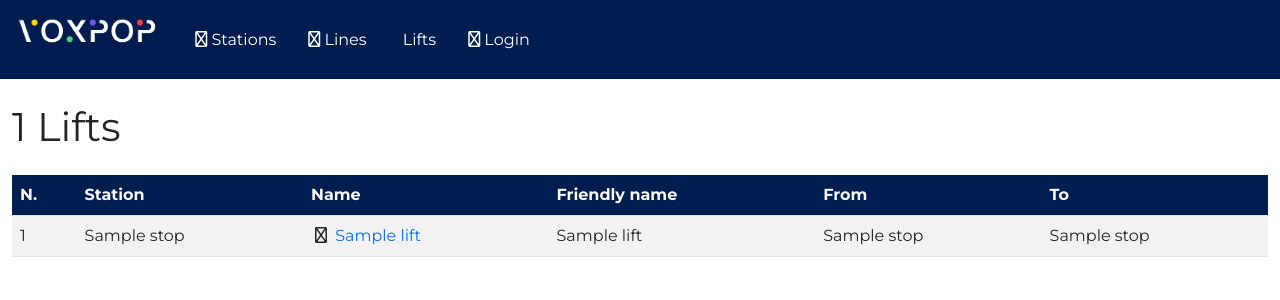
After one commit to infofactory/voxpop, a Django app: page /lifts/ in a window 1280 px wide. The commit adds this page. Shown: the top 300 px of the page. Run offline with Django 4.2, Linux system fonts and the light colour scheme; tables that the repository leaves empty hold one stand-in row (values such as "Sample post"); some libraries are stand-ins or nearby versions.

Commit message:
Tabella lifts

```diff
--- a/src/lisbona/templates/base.html
+++ b/src/lisbona/templates/base.html
@@ -13,42 +13,13 @@
         integrity="sha384-rbsA2VBKQhggwzxH7pPCaAqO46MgnOM80zW1RWuH61DGLwZJEdK2Kadq2F9CUG65" crossorigin="anonymous">
     <link rel=”stylesheet” href="{% static '/stations/css/style.css' %}">
     <link href="{% static '/stations/css/style.css' %}" rel="stylesheet">
-    <link rel="stylesheet" href="https://cdnjs.cloudflare.com/ajax/libs/font-awesome/6.2.1/css/all.min.css"
-        integrity="sha512-MV7K8+y+gLIBoVD59lQIYicR65iaqukzvf/nwasF0nqhPay5w/9lJmVM2hMDcnK1OnMGCdVK+iQrJ7lzPJQd1w=="
-        crossorigin="anonymous" referrerpolicy="no-referrer" />
+    <script src="https://kit.fontawesome.com/51f11f635e.js" crossorigin="anonymous"></script>
     <title>{%block page_title%}Voxpop{%endblock%}</title>
     {% block header_js %}{% endblock %}
 </head>
 
 <body>
     <header>
-        <!-- {% comment %} <nav class="custom-nav">
-            <div class="container d-flex ">
-                <figure class="logo mb-0">
-                    <a href="{% url 'home' %}">
-                        <img src="{% static 'stations/img/logo.png' %}" alt="">
-                    </a>
-                </figure>
-            </div>
-
-
-        {% if request.user.is_authenticated %}
-            <div id="user">
-                <div class="d-flex align-items-center px-3">
-                    <i class="fa-solid fa-user text-light"></i>
-                    <p class="text-light ps-1">
-                        {{request.user}}
-                    </p>
-                </div>
-                <div id="user_card">
-                    <a href="{% url 'logout' %}">
-                        Logout
-                    </a>
-                </div>
-            </div>
-        {% endif %}
-        </nav> {% endcomment %} -->
-
         <nav style="background-color: #001d50 !important; " class="navbar justify-content-between navbar-dark bg-dark sticky-top  navbar-expand-lg ">
             <div class="container-fluid text-white">
               <a class="navbar-brand" href="{% url 'home' %}">
@@ -63,10 +34,13 @@
               <div class="collapse navbar-collapse" id="navbarNavDropdown">
                 <ul class="navbar-nav custom-nav">
                   <li class="nav-item mx-2">
-                    <a class="nav-link" href="{% url 'home' %}">Stations</a>
+                    <a class="nav-link" href="{% url 'home' %}"><i class="fa-regular fa-train"></i> Stations</a>
                   </li>
                   <li class="nav-item mx-2">
-                    <a class="nav-link" href="{% url 'lines' %}">Lines</a>
+                    <a class="nav-link" href="{% url 'lines' %}"><i class="fa-regular fa-road"></i> Lines</a>
+                  </li>
+                  <li class="nav-item mx-2">
+                    <a class="nav-link" href="{% url 'lifts' %}"><i class="fa-regular fa-escalator"></i> Lifts</a>
                   </li>
                   {% if request.user.is_authenticated %}
 
@@ -80,7 +54,7 @@
                     </ul>
                   </li>
                   {% else %}
-                    <li class="nav-item mx-2"><a class="nav-link" href="{% url 'login' %}">Login</a></li>
+                    <li class="nav-item mx-2"><a class="nav-link" href="{% url 'login' %}"><i class="fa-regular fa-sign-in"></i> Login</a></li>
                   {% endif %}
                 </ul>
               </div>
--- a/src/lisbona/urls.py
+++ b/src/lisbona/urls.py
@@ -38,6 +38,8 @@ urlpatterns = [
     path('lines/', views.lines_index, name='lines'),
     path('lines/<int:id>/edit/', views.line_edit, name='line_edit'),
 
+    path('lifts/', views.lifts_list, name='lifts'),
+
     path('ramps/<int:parent>/add/', views.ramps_edit, name='ramp_add'),
     path('ramps/<int:id>/edit/', views.ramps_edit, name='ramp_edit')
 ]
--- a/src/stations/models.py
+++ b/src/stations/models.py
@@ -118,7 +118,7 @@ class Lift(models.Model):
     type = models.IntegerField(choices=LIFT_TYPES)
     stop = models.ForeignKey(Stop, on_delete=models.CASCADE, related_name="lifts")
     name = models.CharField(max_length=100)
-    friendly_name = models.CharField(max_length=100, blank=True, null=True)
+    friendly_name = models.CharField(max_length=100, blank=True)
     from_area = models.ForeignKey(Stop, on_delete=models.CASCADE, related_name='+', blank=True, null=True)
     intermediate_area1 = models.ForeignKey(Stop, on_delete=models.CASCADE, blank=True, null=True, related_name='+')
     intermediate_area2 = models.ForeignKey(Stop, on_delete=models.CASCADE, blank=True, null=True, related_name='+')
@@ -139,6 +139,9 @@ class Lift(models.Model):
     def __str__(self) -> str:
         return  self.name
 
+
+    class Meta:
+        ordering=('stop', 'type', 'name',)
 
 
 class RampRoutes(models.Model):
--- /dev/null
+++ b/src/stations/templates/lifts/lifts.html
@@ -0,0 +1,42 @@
+{% extends 'base.html'%}
+{%block page_title%}Lisbona - Stations{%endblock%}
+
+{%block content%}
+
+    <h1 class="my-4">{{lifts.count}} Lifts</h1>
+
+{% if lifts %}
+<div class="table-responsive">
+<table class="table table-striped">
+    <thead>
+        <tr class="text-light">
+            <th>N.</th>
+            <th>Station</th>
+            <th>Name</th>
+            <th>Friendly name</th>
+            <th>From</th>
+            <th>To</th>
+        </tr>
+    </thead>
+    <tbody>
+
+        {% for lift in lifts %}
+        <tr>
+            <td>{{forloop.counter}}</td>
+            <td>
+                {{lift.stop}}
+            </td>
+            <td class="text-nowrap">
+                <i class="fa-regular fa-fw fa-{% if lift.type == 0 %}elevator{% elif lift.type == 1 %}escalator{% elif lift.type == 2 %}stairs{% elif lift.type == 3 %}wheelchair{% endif %}" title="{{lift.get_type_display}}"></i>&nbsp;<a href="{% url 'lift_edit' lift.pk %}">{{lift}}</a>
+            </td>
+            <td>{{lift.friendly_name}}</td>
+            <td>{{lift.from_area}}</td>
+            <td>{{lift.to_area}}</td>
+        </tr>
+        {% endfor %}
+
+    </tbody>
+</table>
+</div>
+{% endif %}
+{% endblock content %}
--- a/src/stations/views.py
+++ b/src/stations/views.py
@@ -257,3 +257,13 @@ def ramps_edit(request, parent=None, id=None):
 
     context = {'form': form}
     return render(request, 'stations/ramps/edit.html', context)
+
+
+
+def lifts_list(request):
+    lifts = Lift.objects.all()
+
+
+    context = {'lifts': lifts}
+
+    return render(request, 'lifts/lifts.html', context)
```
